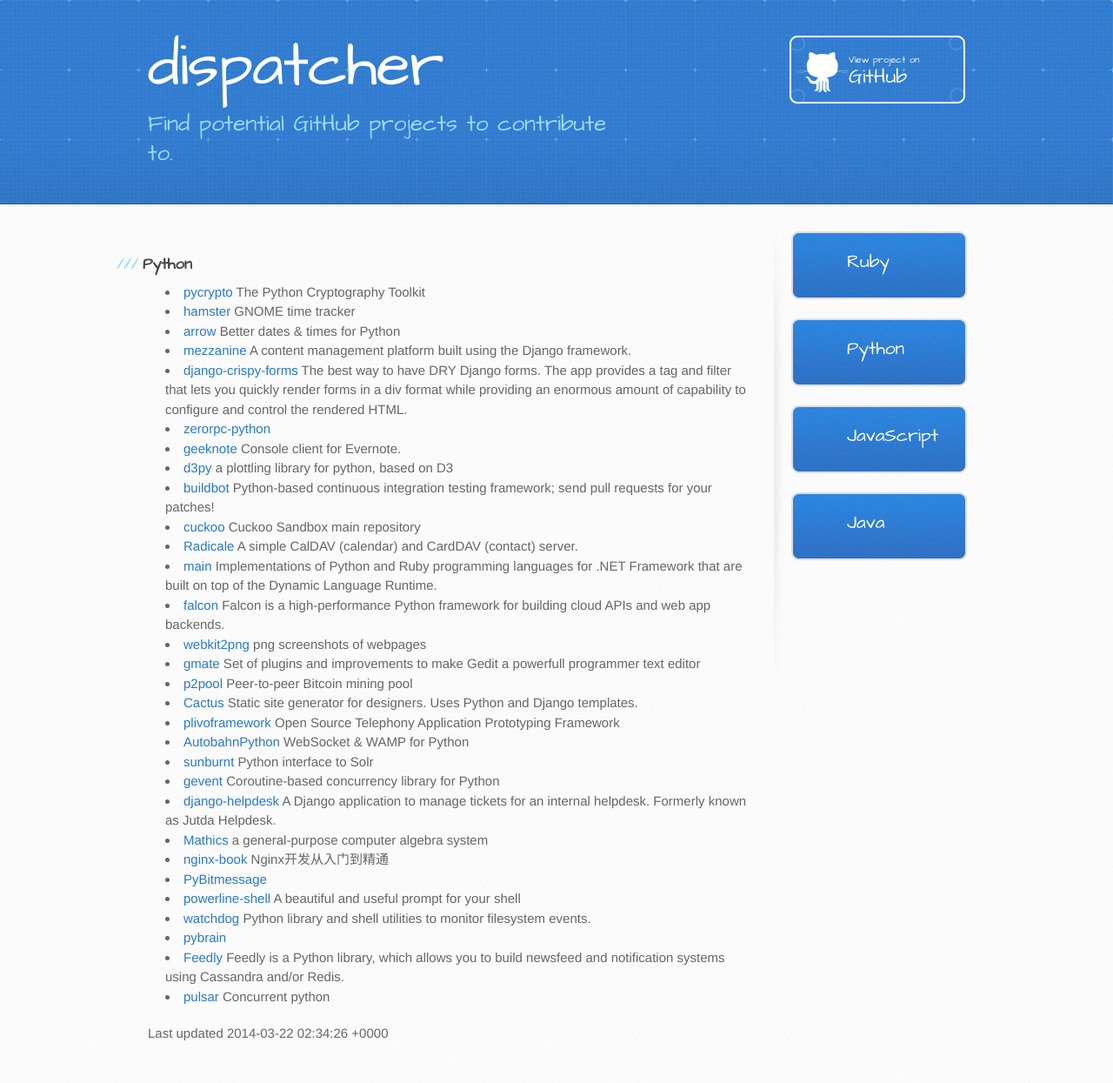
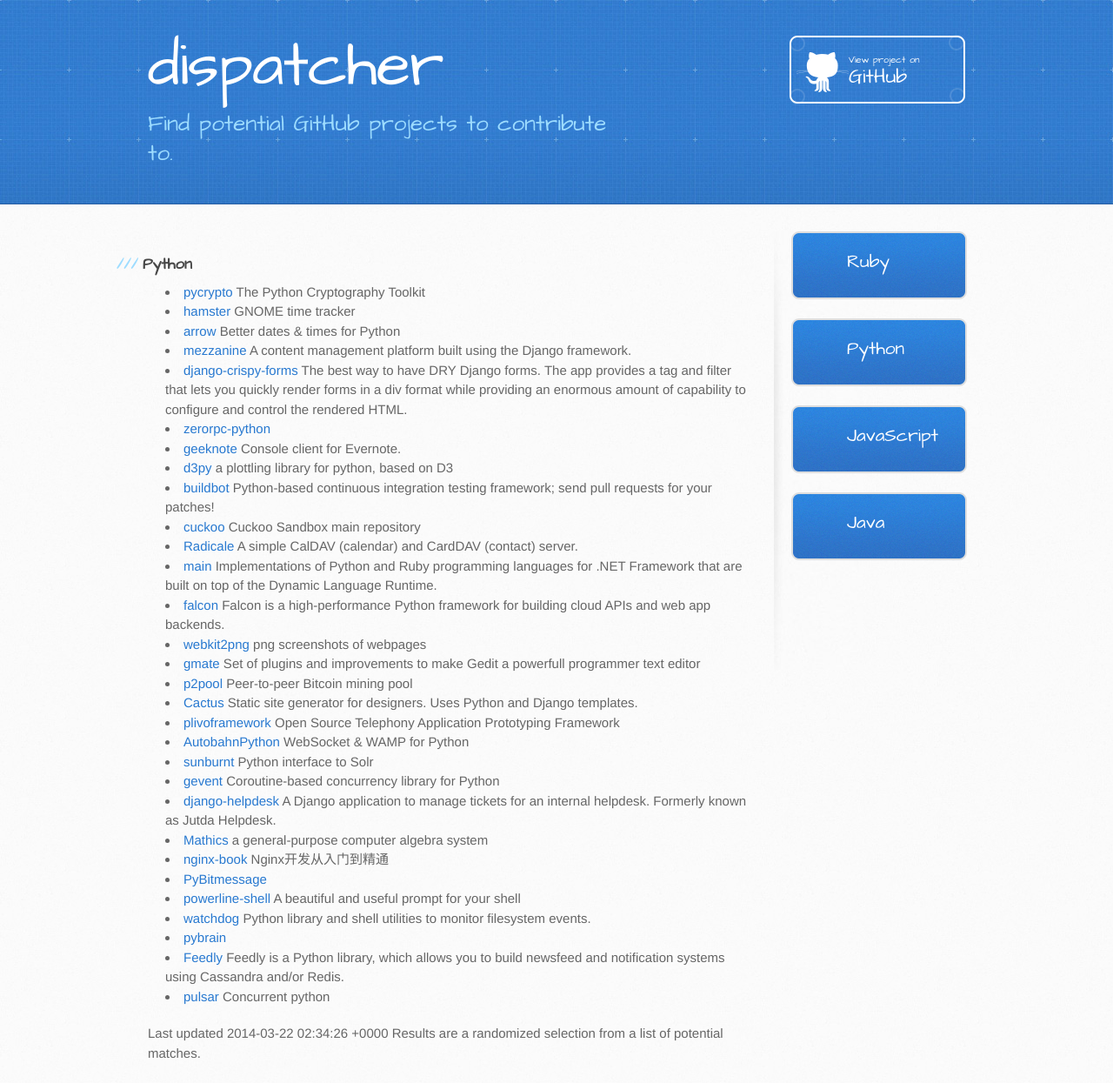
Before and after one commit to gilles-leblanc/dispatcher, a Jekyll site: the page built from site/python/index.html, in a window 1280 px wide. Shown: the whole page at 87% size. Built offline with Jekyll 4.4.1, drawn with Linux system fonts in a browser that asks for light colours; before the commit the page ends 1222 px from its top, so only the background shows below that.

Commit message:
Adds message indicating results are randomized
On the language page, below the date stating when the results were last
updated adds a message indicating the results have been randomized.

Fixes #23

```diff
--- a/site/_layouts/language.html
+++ b/site/_layouts/language.html
@@ -35,6 +35,7 @@
           <section id="main-content">
             {{ content }}
             Last updated {{ site.time }}
+            Results are a randomized selection from a list of potential matches.
           </section>
 
           {% include aside_menu.html %}
```
